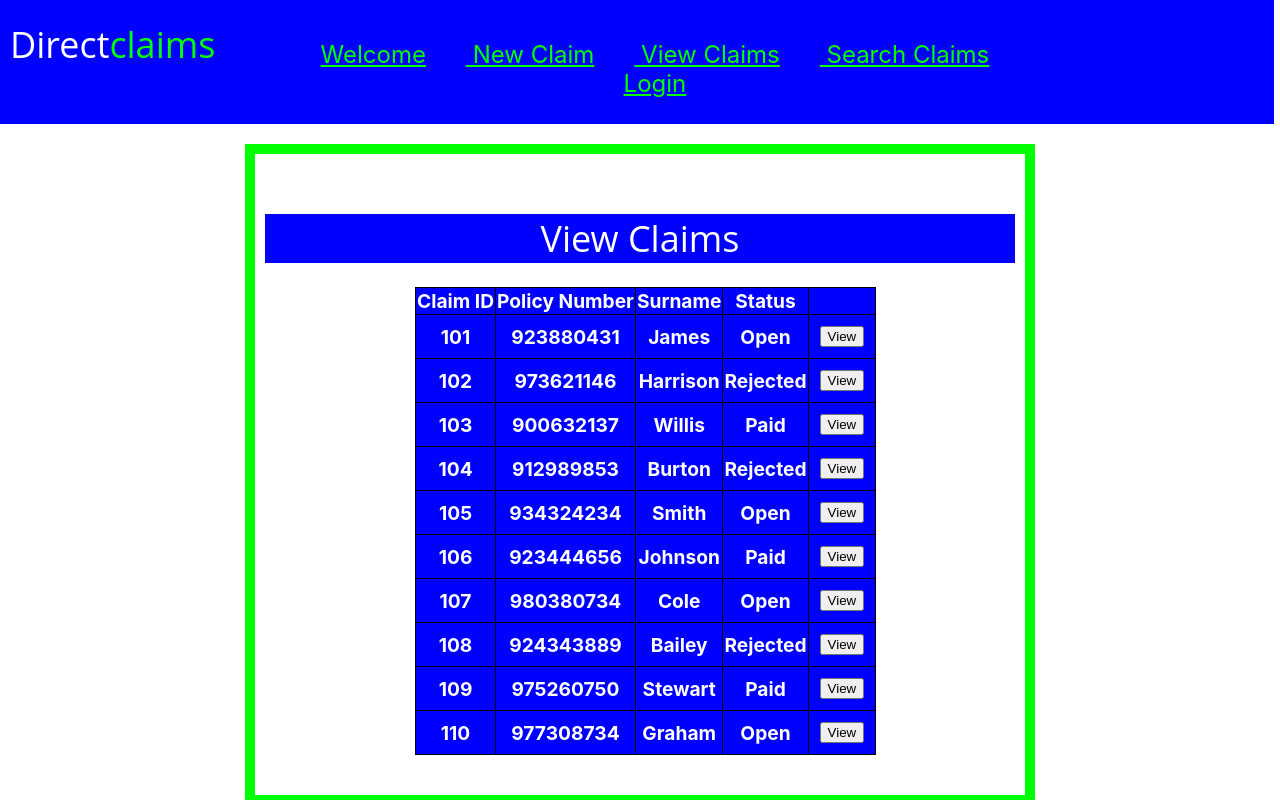
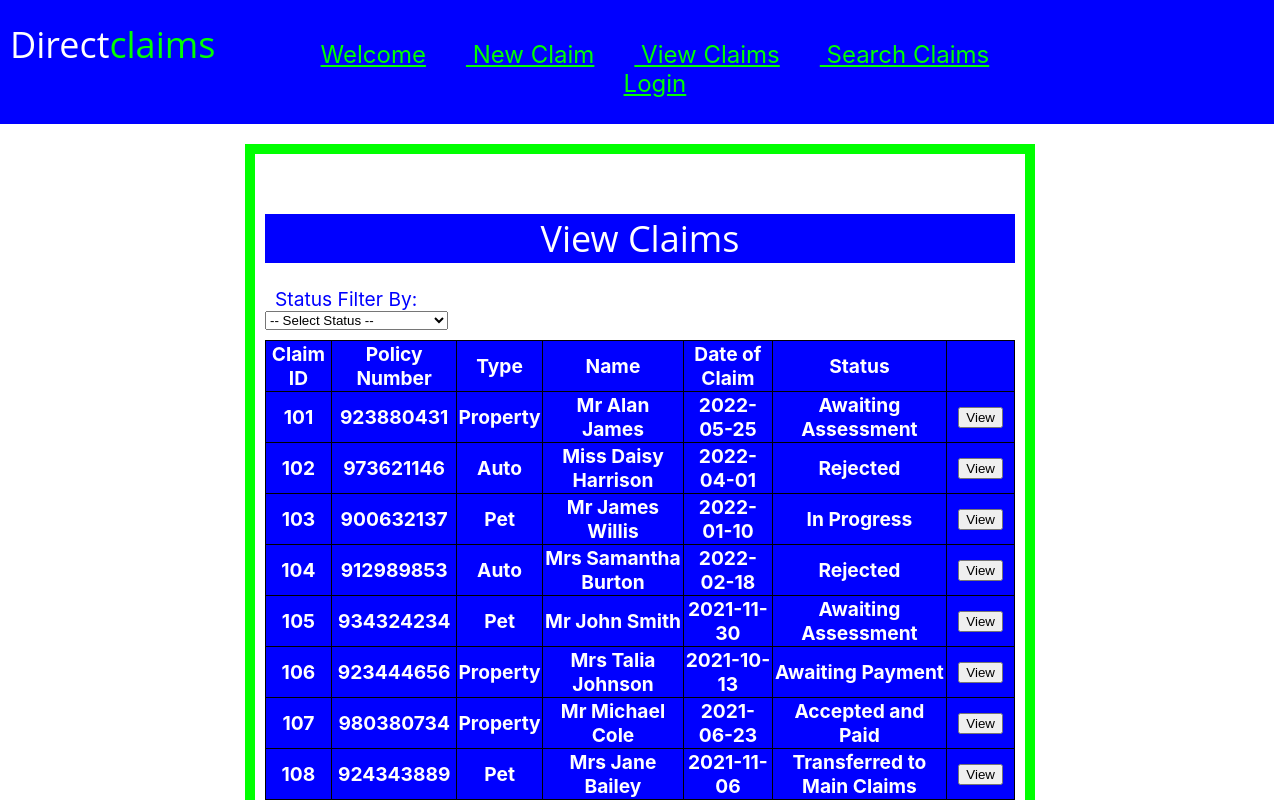
Before and after one commit to Andg3ky/claims-ui, a React (Create React App) app: page /view in a window 1280 px wide. Shown: the top 800 px of the page. Built offline with nearby package versions, Linux system fonts and the light colour scheme.

Commit message:
React front end updates

```diff
--- a/src/Data/DataFunctions.js
+++ b/src/Data/DataFunctions.js
@@ -1,15 +1,15 @@
 export const getAllClaims = () => {
     return [
-        { id: 101, policynumber: 923880431, customer: "Mr Alan James", status: "Open", type: "Property", address: "1 Main Road", estimatedvalue: 450, dateofclaim: "2022-05-25", reason: "Window Smashed" },
+        { id: 101, policynumber: 923880431, customer: "Mr Alan James", status: "Awaiting Assessment", type: "Property", address: "1 Main Road", estimatedvalue: 450, dateofclaim: "2022-05-25", reason: "Window Smashed" },
         { id: 102, policynumber: 973621146, customer: "Miss Daisy Harrison", status: "Rejected", type: "Auto", address: "29 Grove Hill", estimatedvalue: 270, dateofclaim: "2022-04-01", reason: "Car Backed Into" },
-        { id: 103, policynumber: 900632137, customer: "Mr James Willis", status: "Paid", type: "Pet", address: "15 Cresant Lane", estimatedvalue: 100, dateofclaim: "2022-01-10", reason: "Pet Dental Work" },
+        { id: 103, policynumber: 900632137, customer: "Mr James Willis", status: "In Progress", type: "Pet", address: "15 Cresant Lane", estimatedvalue: 100, dateofclaim: "2022-01-10", reason: "Pet Dental Work" },
         { id: 104, policynumber: 912989853, customer: "Mrs Samantha Burton", status: "Rejected", type: "Auto", address: "60 Burnley Gardens", estimatedvalue: 500, dateofclaim: "2022-02-18", reason: "Car Door Vandalised" },
-        { id: 105, policynumber: 934324234, customer: "Mr John Smith", status: "Open", type: "Pet", address: "5 Main Street", estimatedvalue: 350, dateofclaim: "2021-11-30", reason: "Pet Leg Injury" },
-        { id: 106, policynumber: 923444656, customer: "Mrs Talia Johnson", status: "Paid", type: "Property", address: "40 Mayfair Park", estimatedvalue: 50, dateofclaim: "2021-10-13", reason: "Roof Slates Fallen" },
-        { id: 107, policynumber: 980380734, customer: "Mr Michael Cole", status: "Open", type: "Property", address: "50 Warren Drive", estimatedvalue: 150, dateofclaim: "2021-06-23", reason: "Water Damage" },
-        { id: 108, policynumber: 924343889, customer: "Mrs Jane Bailey", status: "Rejected", type: "Pet", address: "18 Parker Avenue", estimatedvalue: 190, dateofclaim: "2021-11-06", reason: "Pet Illness" },
-        { id: 109, policynumber: 975260750, customer: "Mr Grant Stewart", status: "Paid", type: "Auto", address: "20 Morrison Lane", estimatedvalue: 350, dateofclaim: "2022-04-19", reason: "Electrical Fault" },
-        { id: 110, policynumber: 977308734, customer: "Miss Libby Graham", status: "Open", type: "Auto", address: "61 Beverley Road", estimatedvalue: 90, dateofclaim: "2022-02-22", reason: "Mirrors Broken" },
+        { id: 105, policynumber: 934324234, customer: "Mr John Smith", status: "Awaiting Assessment", type: "Pet", address: "5 Main Street", estimatedvalue: 350, dateofclaim: "2021-11-30", reason: "Pet Leg Injury" },
+        { id: 106, policynumber: 923444656, customer: "Mrs Talia Johnson", status: "Awaiting Payment", type: "Property", address: "40 Mayfair Park", estimatedvalue: 50, dateofclaim: "2021-10-13", reason: "Roof Slates Fallen" },
+        { id: 107, policynumber: 980380734, customer: "Mr Michael Cole", status: "Accepted and Paid", type: "Property", address: "50 Warren Drive", estimatedvalue: 150, dateofclaim: "2021-06-23", reason: "Water Damage" },
+        { id: 108, policynumber: 924343889, customer: "Mrs Jane Bailey", status: "Transferred to Main Claims", type: "Pet", address: "18 Parker Avenue", estimatedvalue: 190, dateofclaim: "2021-11-06", reason: "Pet Illness" },
+        { id: 109, policynumber: 975260750, customer: "Mr Grant Stewart", status: "Accepted and Paid", type: "Auto", address: "20 Morrison Lane", estimatedvalue: 350, dateofclaim: "2022-04-19", reason: "Electrical Fault" },
+        { id: 110, policynumber: 977308734, customer: "Miss Libby Graham", status: "In Progress", type: "Auto", address: "61 Beverley Road", estimatedvalue: 90, dateofclaim: "2022-02-22", reason: "Mirrors Broken" },
 
     ]
 
--- a/src/Home/Welcome.js
+++ b/src/Home/Welcome.js
@@ -5,12 +5,13 @@ const Welcome = () => {
     return( <div className="welcomeBox">
         <h1 className="welcome">Welcome</h1>
         <p className="par">
-        <strong>Direct Claims, voted the best new small claims online site
+        <strong>Direct Claims, voted the best new small claims online website
           for Property, Motor and Pet claims.</strong>
           <br></br>
           <br></br>
-        <strong>Do you need to make a new claim?
+        <strong>Do you need to make a new claim under $500?
             Do you have questions? You’re in the right place.
+            Submit your claim now with Direct Claims.
         </strong>
         <br></br>
         <br></br>
--- a/src/ViewClaims/ViewClaims.css
+++ b/src/ViewClaims/ViewClaims.css
@@ -1,6 +1,8 @@
-.table {
-    margin-left: 150px;
+.viewTable {
+    margin-left: auto;
+    margin-right: auto;
     margin-bottom: 30px;
+    width: fit-content;
 }
 
 /*displays the border of the container */
@@ -19,6 +21,15 @@
     font: normal 36px 'Open Sans', cursive;
     background: #0000FF;
     color: #FFFFFF;
+}
+
+.viewClaimsFilter {
+    text-align: left;
+    color:#0000FF;
+}
+
+.viewTableData {
+    width: fit-content;
 }
 
 table, th, td {
--- a/src/ViewClaims/ViewClaims.js
+++ b/src/ViewClaims/ViewClaims.js
@@ -2,6 +2,8 @@ import ViewClaimsRow from "./ViewClaimsRow";
 import './ViewClaims.css';
 
 const ViewClaims = () => {
+
+
 
     return <div className="viewclaimsContainer">
     <div className="viewClaimsBox">
@@ -9,24 +11,48 @@ const ViewClaims = () => {
             <h1 className="viewClaimsTitle">View Claims</h1>
         </div>
 
-        <div className="table"> <table>
-        <thead>
-        <tr><th>Claim ID</th><th>Policy Number</th><th>Surname</th><th>Status</th><th></th></tr>
-        </thead>
-        <tbody>
+        <div className="viewClaimsFilter">
+          <label htmlFor="statusFilterBy">Status Filter By: </label>
+          <select
+            id="statusFilterBy"
+            name="statusFilterBy">
+             <option value="" defaultValue>-- Select Status --</option>
+             <option value="awaitingAssessment">Awaiting Assessment</option>
+             <option value="inProgress">In Progress</option>
+             <option value="rejected">Rejected</option>
+             <option value="awaitingPayment">Awaiting Payment</option>
+             <option value="acceptedAndPaid">Accepted and Paid</option>
+             <option value="transferred">Transferred to Main Claims</option>
+          </select>
+        </div>
 
-        <ViewClaimsRow id="101" policy="923880431" surname="James" status="Open" button="View" />
-        <ViewClaimsRow id="102" policy="973621146" surname="Harrison" status="Rejected" button="View" />
-        <ViewClaimsRow id="103" policy="900632137" surname="Willis" status="Paid" button="View" />
-        <ViewClaimsRow id="104" policy="912989853" surname="Burton" status="Rejected" button="View" />
-        <ViewClaimsRow id="105" policy="934324234" surname="Smith" status="Open" button="View" />
-        <ViewClaimsRow id="106" policy="923444656" surname="Johnson" status="Paid" button="View" />
-        <ViewClaimsRow id="107" policy="980380734" surname="Cole" status="Open" button="View" />
-        <ViewClaimsRow id="108" policy="924343889" surname="Bailey" status="Rejected" button="View" />
-        <ViewClaimsRow id="109" policy="975260750" surname="Stewart" status="Paid" button="View" />
-        <ViewClaimsRow id="110" policy="977308734" surname="Graham" status="Open" button="View" />
+        <div className="viewTable">
 
-        </tbody>
+        <table id="myTable">
+          <thead>
+            <tr>
+                <th>Claim ID</th>
+                <th>Policy Number</th>
+                <th>Type</th>
+                <th>Name</th>
+                <th>Date of Claim</th>
+                <th>Status</th>
+                <th></th>
+            </tr>
+           </thead>
+
+         <tbody>
+          <ViewClaimsRow id="101" policy="923880431" type="Property" surname="Mr Alan James" dateofclaim="2022-05-25" status="Awaiting Assessment" button="View" />
+          <ViewClaimsRow id="102" policy="973621146" type="Auto" surname="Miss Daisy Harrison" dateofclaim="2022-04-01" status="Rejected" button="View" />
+          <ViewClaimsRow id="103" policy="900632137" type="Pet" surname="Mr James Willis" dateofclaim="2022-01-10" status="In Progress" button="View" />
+          <ViewClaimsRow id="104" policy="912989853" type="Auto" surname="Mrs Samantha Burton" dateofclaim="2022-02-18" status="Rejected" button="View" />
+          <ViewClaimsRow id="105" policy="934324234" type="Pet" surname="Mr John Smith" dateofclaim="2021-11-30" status="Awaiting Assessment" button="View" />
+          <ViewClaimsRow id="106" policy="923444656" type="Property" surname="Mrs Talia Johnson" dateofclaim="2021-10-13" status="Awaiting Payment" button="View" />
+          <ViewClaimsRow id="107" policy="980380734" type="Property" surname="Mr Michael Cole" dateofclaim="2021-06-23" status="Accepted and Paid" button="View" />
+          <ViewClaimsRow id="108" policy="924343889" type="Pet" surname="Mrs Jane Bailey" dateofclaim="2021-11-06" status="Transferred to Main Claims" button="View" />
+          <ViewClaimsRow id="109" policy="975260750" type="Auto" surname="Mr Grant Stewart" dateofclaim="2022-04-19" status="Accepted and Paid" button="View" />
+          <ViewClaimsRow id="110" policy="977308734" type="Auto" surname="Miss Libby Graham" dateofclaim="2022-02-22" status="In Progress" button="View" />
+         </tbody>
         </table>
         </div>
       </div>
--- a/src/ViewClaims/ViewClaimsRow.js
+++ b/src/ViewClaims/ViewClaimsRow.js
@@ -1,7 +1,14 @@
 const ViewClaimsRow = (props) => {
 
-    return <tr><th>{props.id}</th><th>{props.policy}</th><th>{props.surname}</th><th>{props.status}</th>
-    <th><button className="viewBtn">{props.button}</button></th></tr>
+    return <tr>
+        <th>{props.id}</th>
+        <th>{props.policy}</th>
+        <th>{props.type}</th>
+        <th>{props.surname}</th>
+        <th>{props.dateofclaim}</th>
+        <th>{props.status}</th>
+        <th><button className="viewBtn">{props.button}</button></th>
+    </tr>
 
 }
 
```
Also changed, not shown: src/NewClaim/NewClaim.js (+36 -5 lines).
